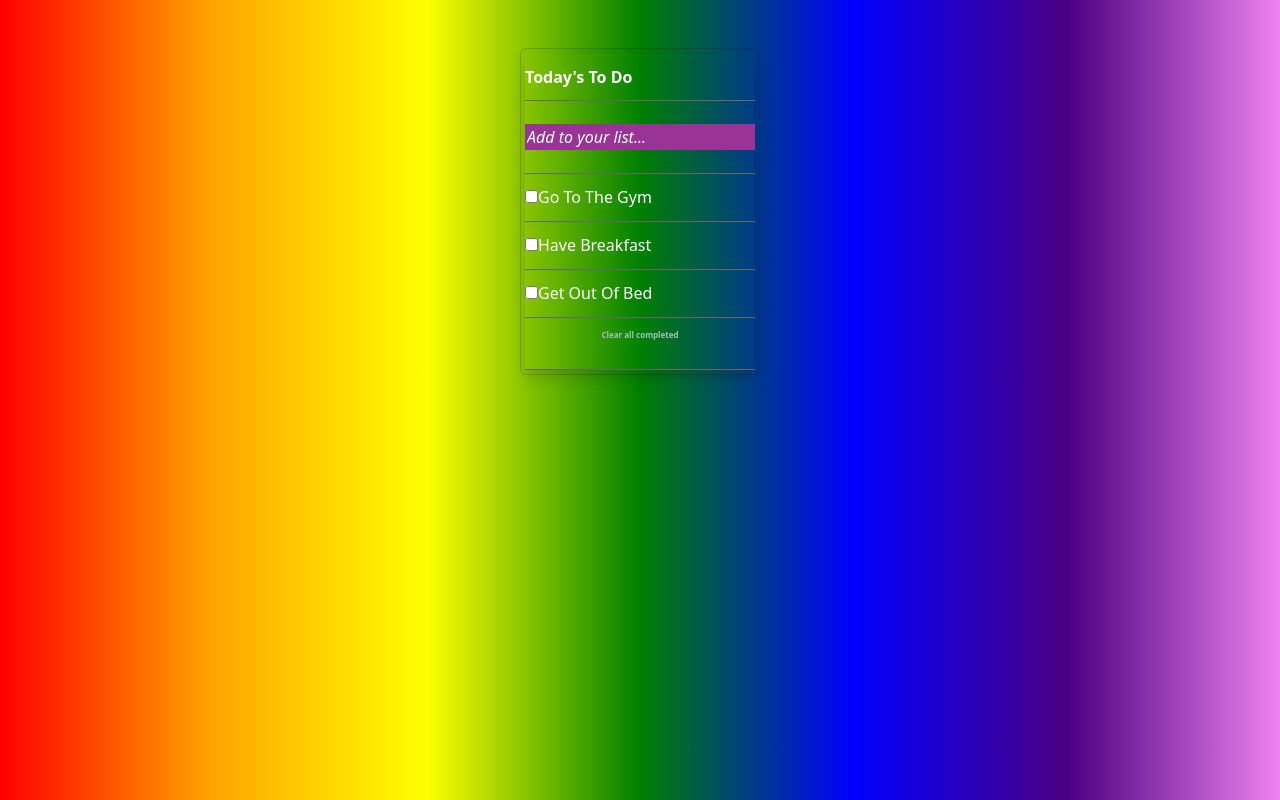
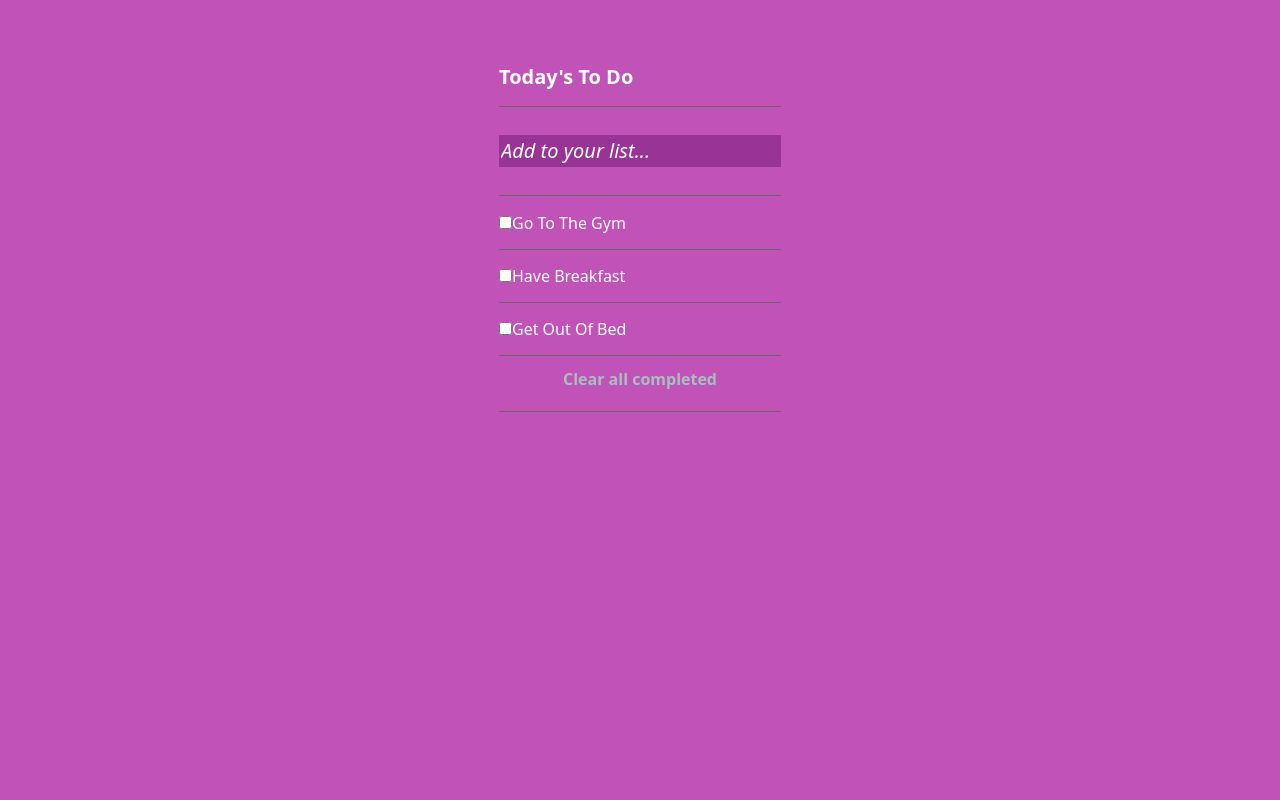
Before and after one commit to lucy-sees/CheckLister, a website built with webpack: page src/index.html in a window 1280 px wide. Built offline with nearby package versions, Linux system fonts and the light colour scheme.

Commit message:
Make changes to styling

```diff
--- a/src/index.html
+++ b/src/index.html
@@ -7,11 +7,11 @@
     <link href="https://cdn.jsdelivr.net/npm/bootstrap@5.3.1/dist/css/bootstrap.min.css" rel="stylesheet" integrity="sha384-4bw+/aepP/YC94hEpVNVgiZdgIC5+VKNBQNGCHeKRQN+PtmoHDEXuppvnDJzQIu9" crossorigin="anonymous">
     <title>To Do list</title>
   </head>
-  <body class="body-wrapper container-fluid d-flex justify-content-center align-items-center mt-5">
-    <section class="card bg-transparent">
-      <ul class="m-1 shadow">
-        <li class="heading text-white fw-bold">Today's To Do</li>
-        <li>
+  <body class="body-wrapper d-flex justify-content-center align-items-center mt-5">
+    <section class="card-group">
+      <ul class="card-body">
+        <li class="heading text-white fw-bold fs-5">Today's To Do</li>
+        <li class="flex-column fs-5">
           <input
             type="text"
             name=""
@@ -20,7 +20,7 @@
           />
         </li>
         <ul class="list-container"></ul>
-        <li class="clear"><p class="fw-bold">Clear all completed</p></li>
+        <li class="clear"><p class="fw-bold h6">Clear all completed</p></li>
       </ul>
     </section>
     <script src="../dist/main.js"></script>
--- a/src/style.css
+++ b/src/style.css
@@ -4,14 +4,13 @@ body {
 }
 
 .body-wrapper {
-  background-color: rgb(168, 12, 150);
-  background-image: linear-gradient(to right, red, orange, yellow, green, blue, indigo, violet);
+  background-color: rgba(168, 12, 155, 0.711);
 }
 
 .list-container {
   text-transform: capitalize;
   color: #fff;
-  font-size: 1em;
+  font-size: 1rem;
 }
 
 ul {
```
Also changed, not shown: dist/index.html, dist/main.js.
